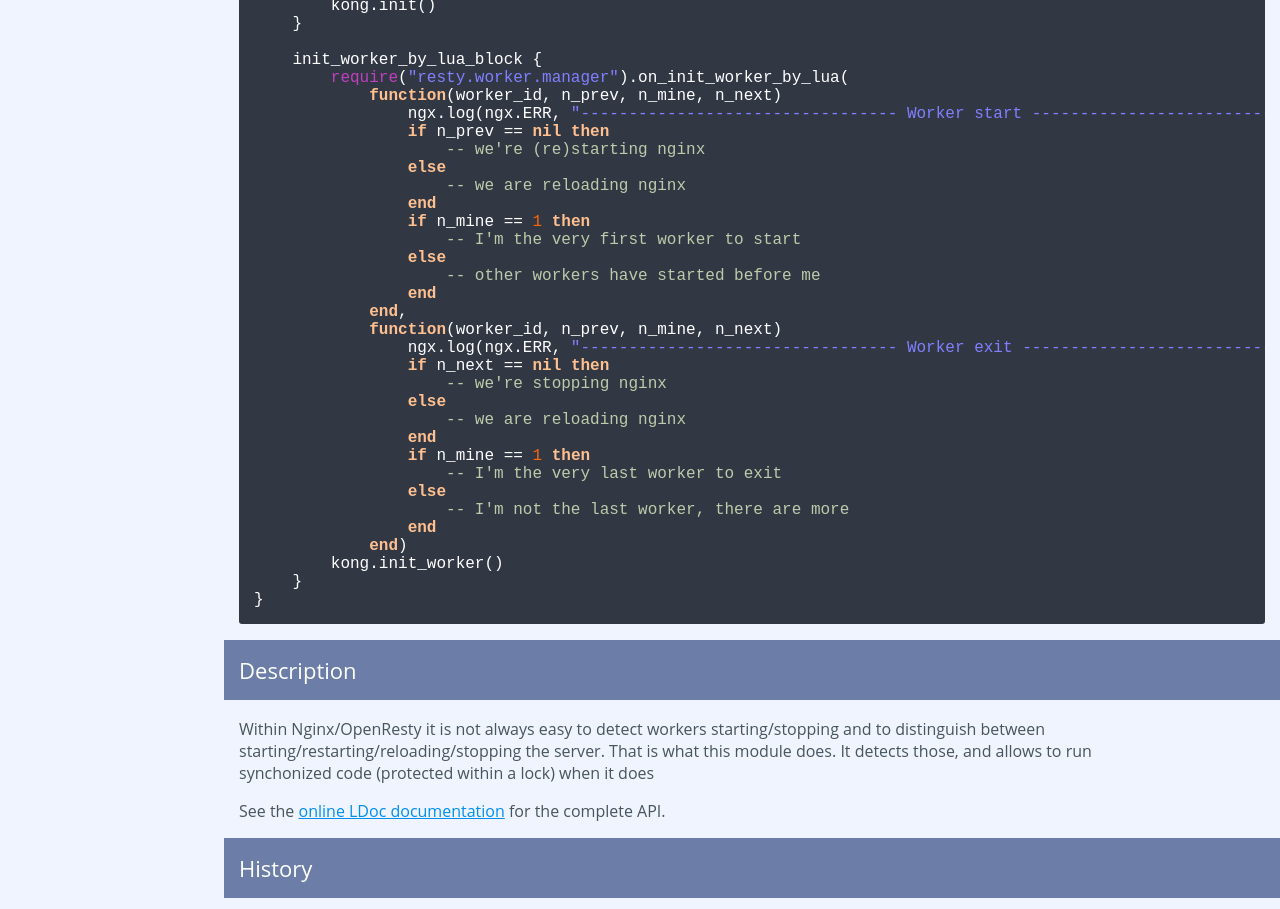
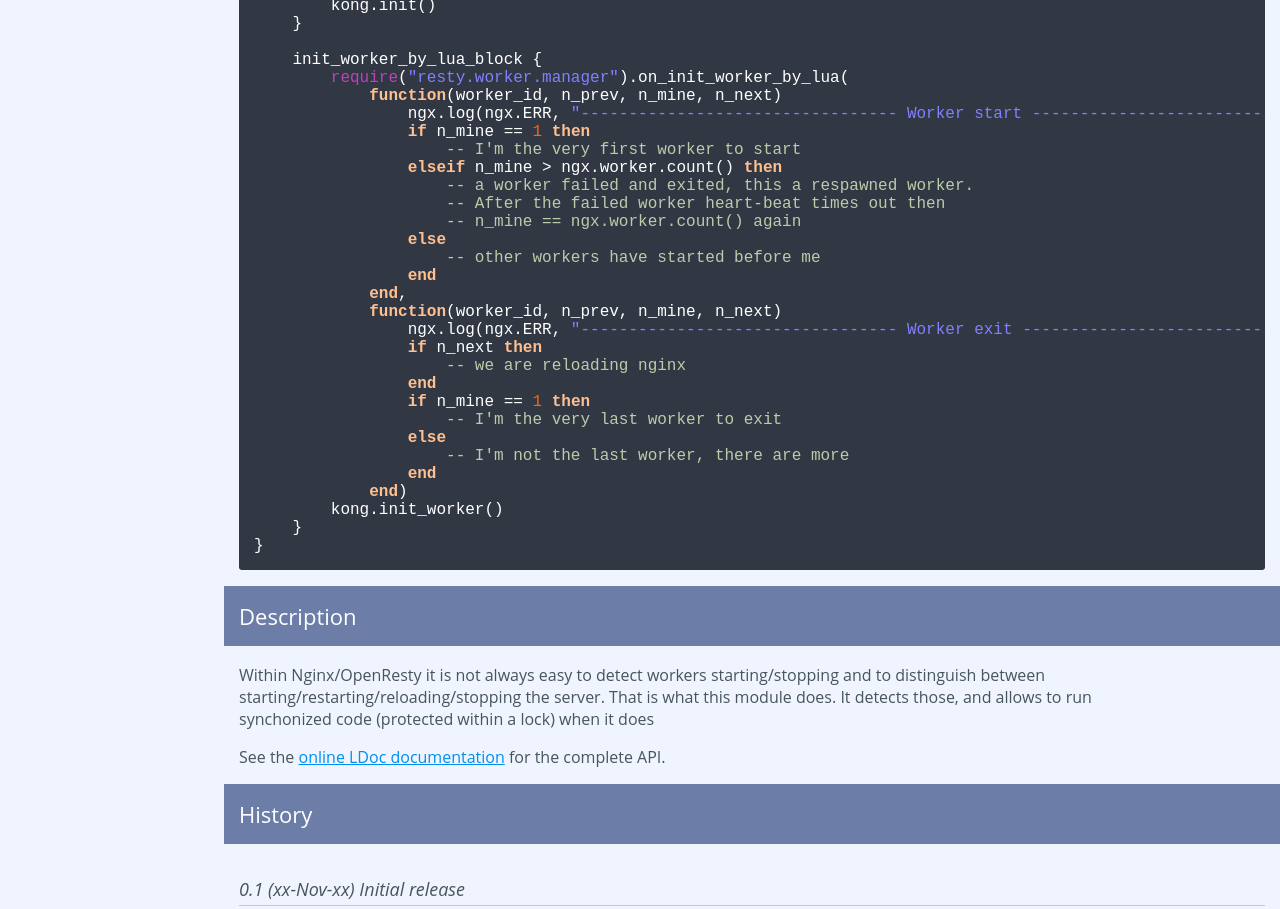
Before and after one commit to Kong/lua-resty-worker-manager, a plain HTML site: page docs/topics/readme.md.html in a window 1280 px wide. Shown: the part 963-1872 px from the top of the page. Drawn offline with Linux system fonts and the light colour scheme.

Commit message:
doc update, readme example

```diff
--- a/docs/topics/readme.md.html
+++ b/docs/topics/readme.md.html
@@ -108,22 +108,19 @@ http {
         <span class="global">require</span>(<span class="string">"resty.worker.manager"</span>).on_init_worker_by_lua(
             <span class="keyword">function</span>(worker_id, n_prev, n_mine, n_next)
                 ngx.log(ngx.ERR, <span class="string">"--------------------------------- Worker start ---------------------------------"</span>)
-                <span class="keyword">if</span> n_prev == <span class="keyword">nil</span> <span class="keyword">then</span>
-                    <span class="comment">-- we're (re)starting nginx
-</span>                <span class="keyword">else</span>
-                    <span class="comment">-- we are reloading nginx
-</span>                <span class="keyword">end</span>
                 <span class="keyword">if</span> n_mine == <span class="number">1</span> <span class="keyword">then</span>
                     <span class="comment">-- I'm the very first worker to start
+</span>                <span class="keyword">elseif</span> n_mine &gt; ngx.worker.count() <span class="keyword">then</span>
+                    <span class="comment">-- a worker failed and exited, this a respawned worker.
+</span>                    <span class="comment">-- After the failed worker heart-beat times out then
+</span>                    <span class="comment">-- n_mine == ngx.worker.count() again
 </span>                <span class="keyword">else</span>
                     <span class="comment">-- other workers have started before me
 </span>                <span class="keyword">end</span>
             <span class="keyword">end</span>,
             <span class="keyword">function</span>(worker_id, n_prev, n_mine, n_next)
                 ngx.log(ngx.ERR, <span class="string">"--------------------------------- Worker exit ----------------------------------"</span>)
-                <span class="keyword">if</span> n_next == <span class="keyword">nil</span> <span class="keyword">then</span>
-                    <span class="comment">-- we're stopping nginx
-</span>                <span class="keyword">else</span>
+                <span class="keyword">if</span> n_next <span class="keyword">then</span>
                     <span class="comment">-- we are reloading nginx
 </span>                <span class="keyword">end</span>
                 <span class="keyword">if</span> n_mine == <span class="number">1</span> <span class="keyword">then</span>
@@ -183,7 +180,7 @@ for the complete API.</p>
 </div> <!-- id="main" -->
 <div id="about">
 <i>generated by <a href="http://github.com/stevedonovan/LDoc">LDoc 1.4.6</a></i>
-<i style="float:right;">Last updated 2017-11-27 16:31:49 </i>
+<i style="float:right;">Last updated 2017-11-30 17:13:28 </i>
 </div> <!-- id="about" -->
 </div> <!-- id="container" -->
 </body>
```
Also changed, not shown: docs/index.html (+1 -1 lines), 1 other file.
